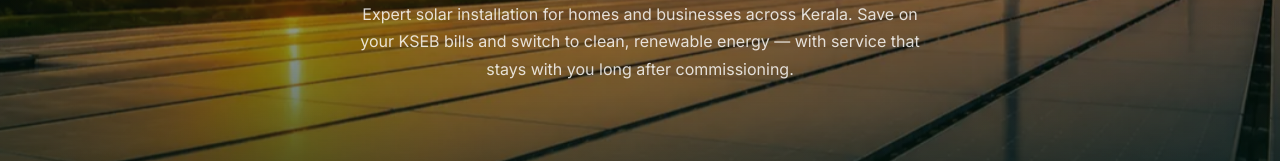
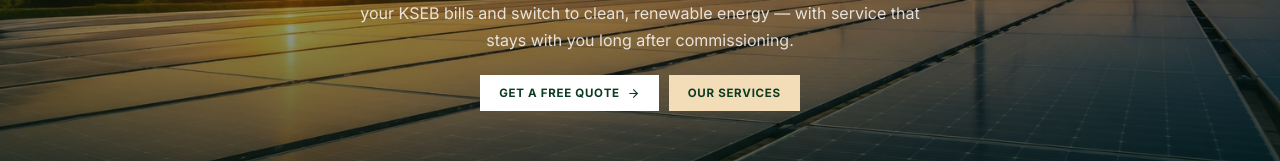
Before and after one commit to akashad123/naturalgrid, a React (Vite) app: page / in a window 1280 px wide. Shown: the part 461-622 px from the top of the page. Built offline with nearby package versions, Linux system fonts and the light colour scheme; no server answers; a web font is replaced by a local one.

Commit message:
Restore Get a Free Quote and Our Services hero action buttons on HomePage

```diff
--- a/src/components/common/PageHero.tsx
+++ b/src/components/common/PageHero.tsx
@@ -6,6 +6,7 @@ interface PageHeroProps {
   description?: string;
   className?: string;
   background?: React.ReactNode;
+  children?: React.ReactNode;
 }
 
 export const PageHero: React.FC<PageHeroProps> = ({
@@ -14,6 +15,7 @@ export const PageHero: React.FC<PageHeroProps> = ({
   description,
   className = "",
   background,
+  children,
 }) => {
   // Split title words to apply the word-by-word rise animation
   const words = title.split(" ");
@@ -64,6 +66,7 @@ export const PageHero: React.FC<PageHeroProps> = ({
       </h1>
 
       {description && <p className="page-hero-text">{description}</p>}
+      {children}
     </section>
   );
 };
--- a/src/pages/HomePage.tsx
+++ b/src/pages/HomePage.tsx
@@ -2,6 +2,7 @@ import React from "react";
 import { Link } from "react-router-dom";
 import { SeoHead } from "@/components/common/SeoHead";
 import { PageHero } from "@/components/common/PageHero";
+import { StaggerRollText } from "@/components/common/StaggerRollText";
 import { MinimalBackdrop } from "@/components/common/MinimalBackdrop";
 import { HeroVideo } from "@/components/home/HeroVideo";
 import { HowItWorksCarousel } from "@/components/home/HowItWorksCarousel";
@@ -23,14 +24,45 @@ export const HomePage: React.FC = () => {
         canonicalPath="/"
       />
 
-      {/* ============ HERO (Matches inner PageHero without badge/topbar/buttons) ============ */}
+      {/* ============ HERO ============ */}
       <PageHero
         className="hero--about-match"
         badgeText=""
         title={"Kerala’s Trusted Solar Company, Built on Service\u00A0First."}
         description="Expert solar installation for homes and businesses across Kerala. Save on your KSEB bills and switch to clean, renewable energy — with service that stays with you long after commissioning."
         background={<HeroVideo />}
-      />
+      >
+        <div className="hero-actions">
+          <Link
+            to="/contact"
+            className="hero-btn hero-btn--solid"
+            aria-label="Get a Free Quote"
+          >
+            <StaggerRollText text="Get a Free Quote" />
+            <svg
+              width="16"
+              height="16"
+              viewBox="0 0 24 24"
+              fill="none"
+              stroke="currentColor"
+              strokeWidth="2"
+              strokeLinecap="round"
+              strokeLinejoin="round"
+              aria-hidden="true"
+            >
+              <line x1="5" y1="12" x2="19" y2="12" />
+              <polyline points="12 5 19 12 12 19" />
+            </svg>
+          </Link>
+          <a
+            href="#about"
+            className="hero-btn hero-btn--ghost"
+            aria-label="Our Services"
+          >
+            <StaggerRollText text="Our Services" />
+          </a>
+        </div>
+      </PageHero>
 
       {/* ============ ABOUT / STATS ============ */}
       <div className="home-stage">
```
